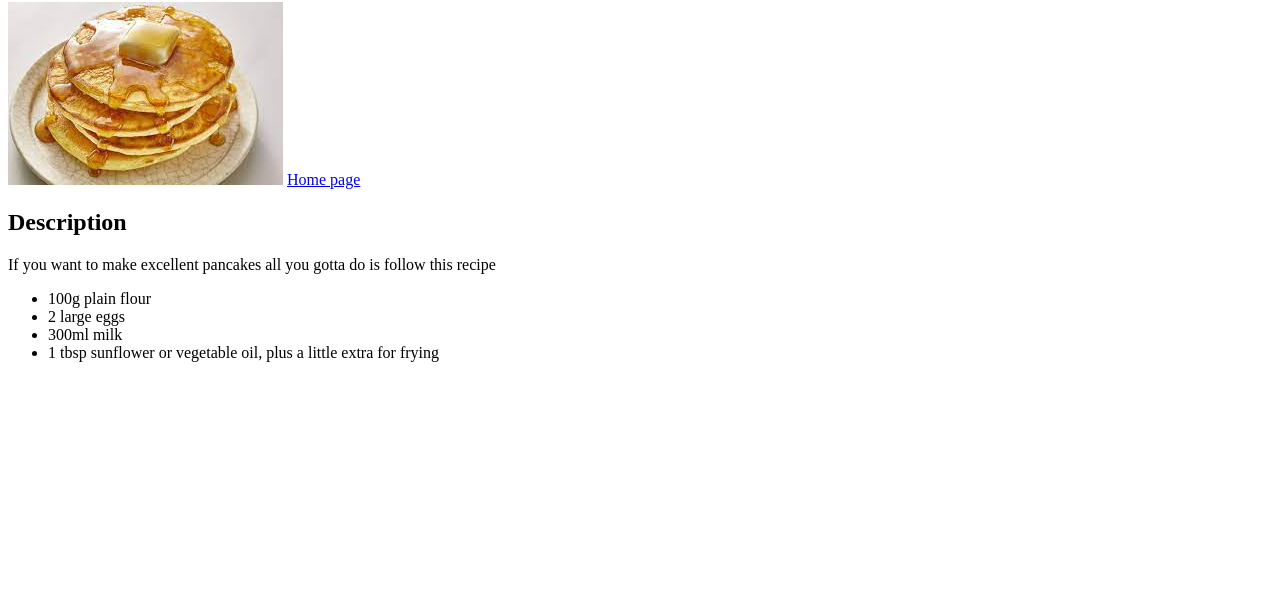
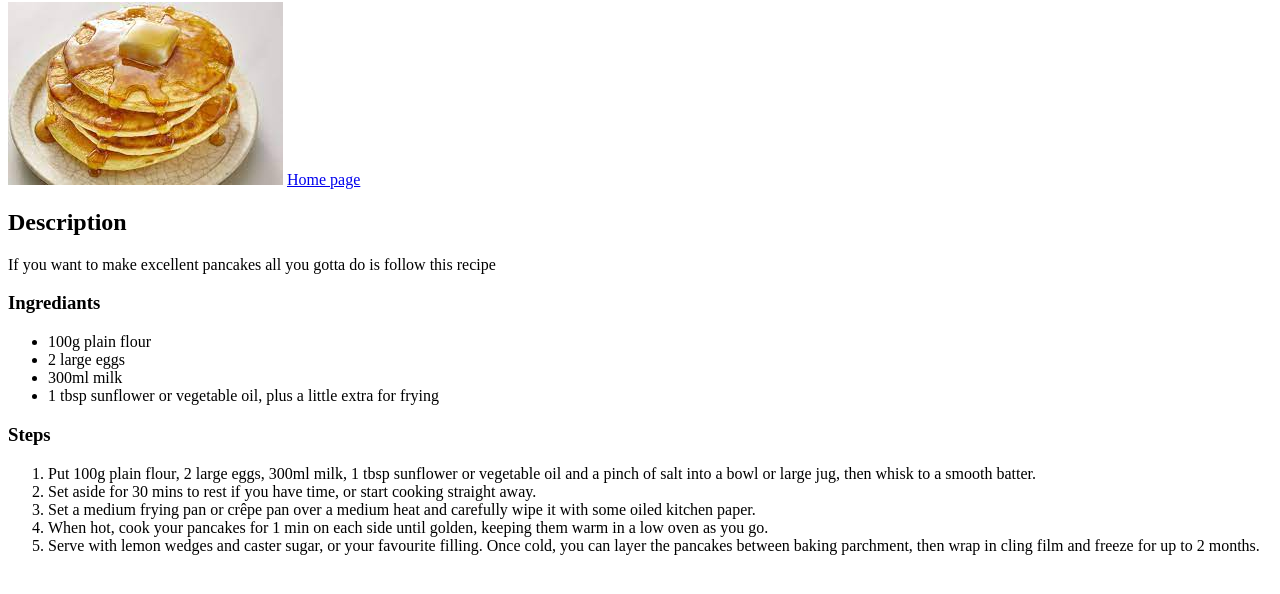
Before and after one commit to OrloviN17/Recepies, a plain HTML site: page recepies/pancakes.html in a window 1280 px wide. Shown: the part 78-672 px from the top of the page. Drawn offline with Linux system fonts and the light colour scheme.

Commit message:
Adding steps and ingrediants for pancakes page

```diff
--- a/recepies/pancakes.html
+++ b/recepies/pancakes.html
@@ -13,12 +13,21 @@
     <a href="../index.html">Home page</a>
     <h2>Description</h2>
     <p>If you want to make excellent pancakes all you gotta do is follow this recipe</p>
+    <h3>Ingrediants</h3>
     <ul>
         <li>100g plain flour</li>
         <li>2 large eggs</li>
         <li>300ml milk</li>
         <li>1 tbsp sunflower or vegetable oil, plus a little extra for frying</li>
     </ul>
+    <h3>Steps</h3>
+    <ol>
+        <li>Put 100g plain flour, 2 large eggs, 300ml milk, 1 tbsp sunflower or vegetable oil and a pinch of salt into a bowl or large jug, then whisk to a smooth batter.</li>
+        <li>Set aside for 30 mins to rest if you have time, or start cooking straight away.</li>
+        <li>Set a medium frying pan or crêpe pan over a medium heat and carefully wipe it with some oiled kitchen paper.</li>
+        <li>When hot, cook your pancakes for 1 min on each side until golden, keeping them warm in a low oven as you go.</li>
+        <li>Serve with lemon wedges and caster sugar, or your favourite filling. Once cold, you can layer the pancakes between baking parchment, then wrap in cling film and freeze for up to 2 months.</li>
+    </ol>
 
 
 
```
